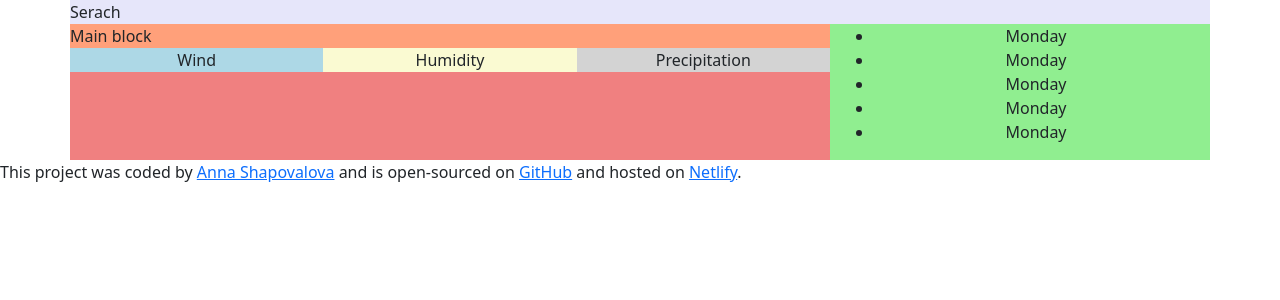
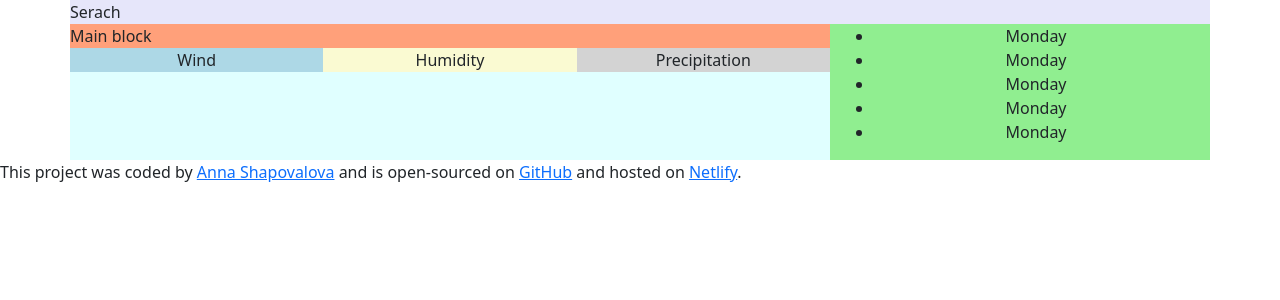
Before and after one commit to hannashapovalova/react-weather-app, a React (Create React App) app: page / in a window 1280 px wide. Shown: the top 300 px of the page. Built offline with nearby package versions, Linux system fonts and the light colour scheme.

Commit message:
Change Left Block Color

```diff
--- a/src/Weather.css
+++ b/src/Weather.css
@@ -2,7 +2,7 @@
     background-color: lavender;
 }
 .left-block {
-    background-color: lightcoral;
+    background-color: lightcyan
 }
 .main-block {
     background-color: lightsalmon;
```
